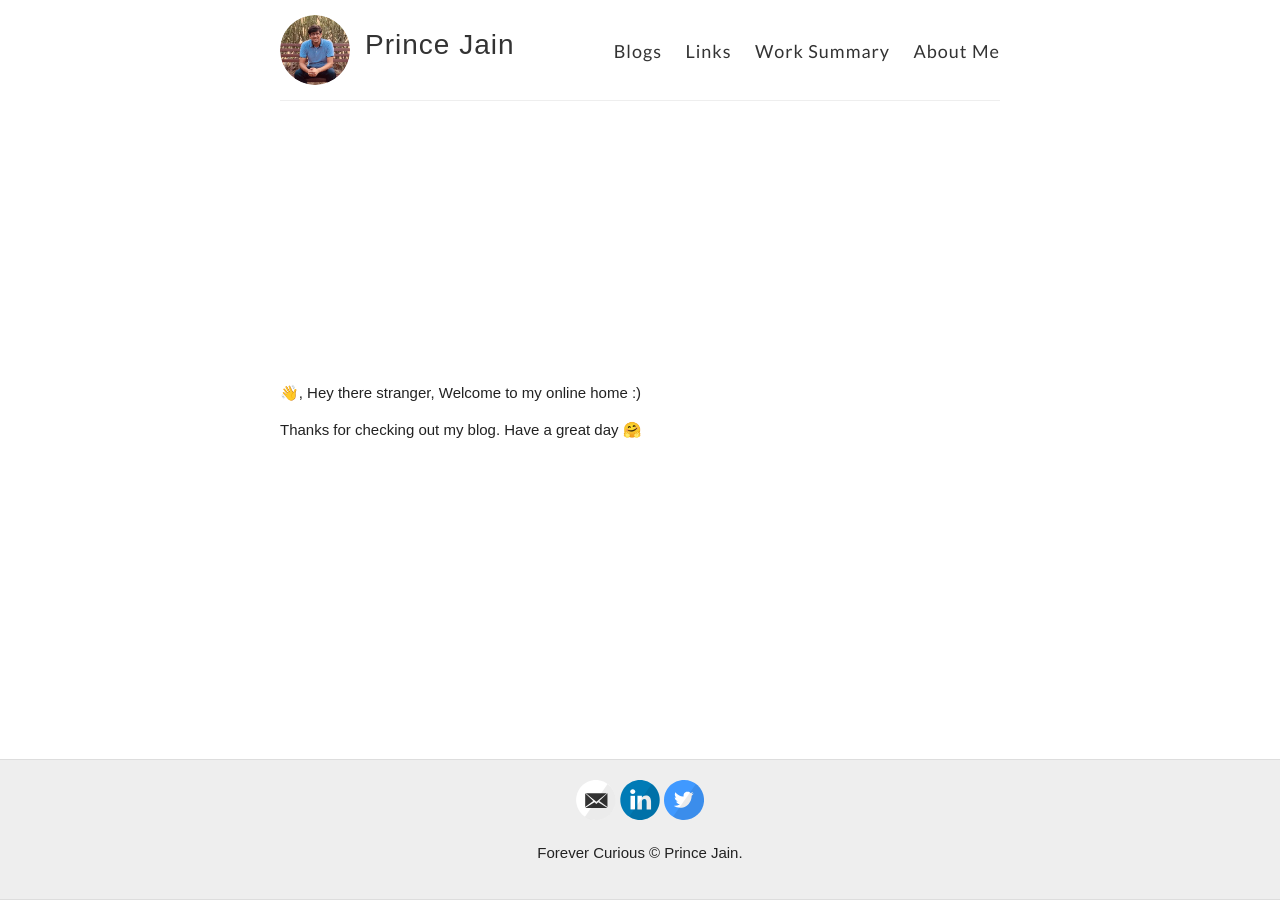
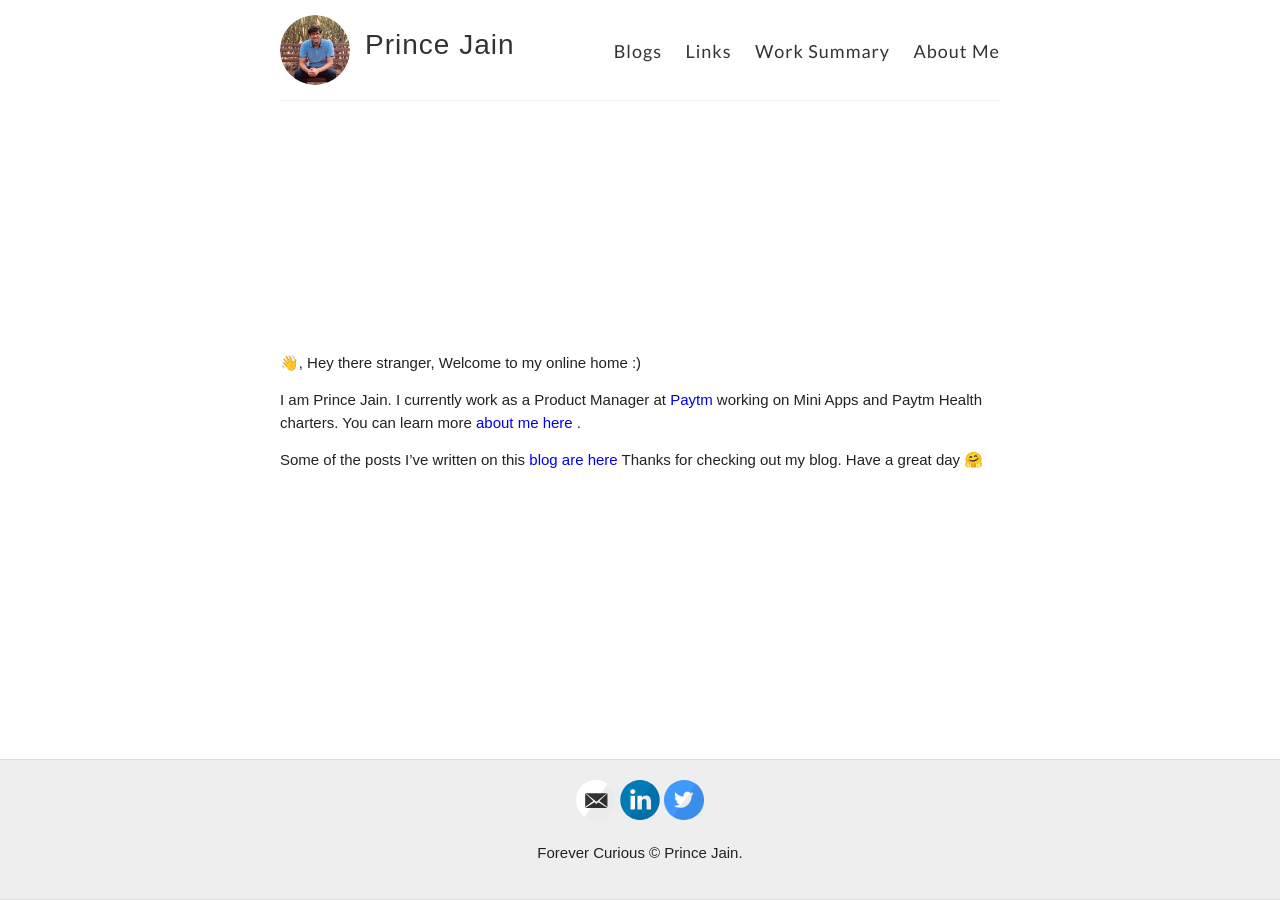
Before and after one commit to product-noob/product-noob.github.io, a Jekyll site: the page built from index.md, in a window 1280 px wide. Built offline with Jekyll 4.4.1, drawn with Linux system fonts in a browser that asks for light colours.

Commit message:
Added better tags

```diff
--- a/index.md
+++ b/index.md
@@ -4,9 +4,8 @@ layout: page
 
 👋, Hey there stranger, Welcome to my online home :)
 
-<!--
-I am Prince Jain. I currently work as a Product Manager at [Paytm](https://www.paytm.com/) working on Mini Apps and Paytm Health charters. You can learn more about me <a href="{{ site.baseurl }}/about" aria-label="If you want to learn more about me"> here</a>.
 
-Some of the posts I’ve written on this blog are <a href="{{ site.baseurl }}/blogs" aria-label="These are collection of my personal blogs"> here </a>
--->
+I am Prince Jain. I currently work as a Product Manager at [Paytm](https://www.paytm.com/) working on Mini Apps and Paytm Health charters. You can learn more <a href="{{ site.baseurl }}/about" aria-label="If you want to learn more about me"> about me here </a>.
+
+Some of the posts I’ve written on this <a href="{{ site.baseurl }}/blogs" aria-label="These are collection of my personal blogs"> blog are here </a>
 Thanks for checking out my blog. Have a great day 🤗
```
